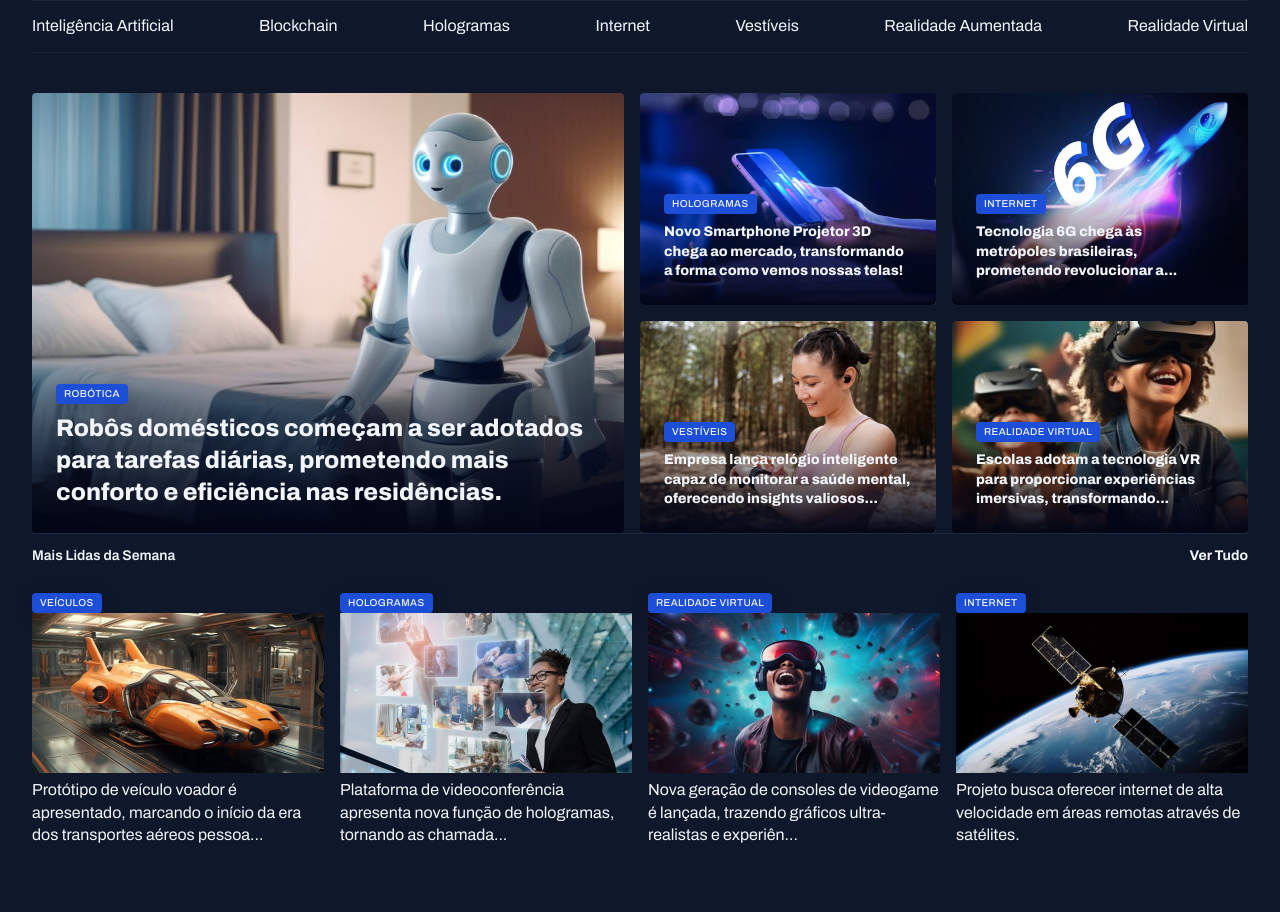
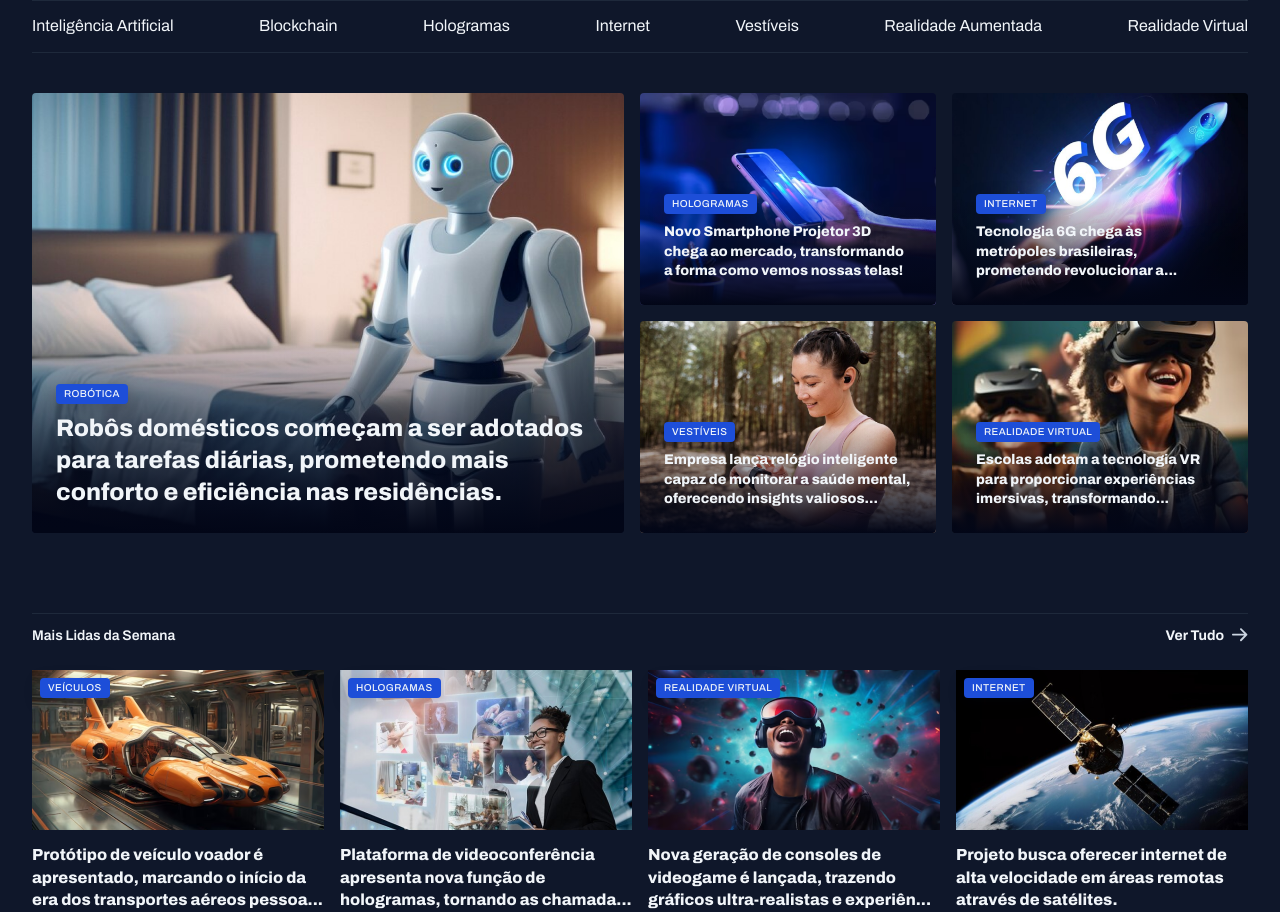
Before and after one commit to crystianzavadniak-08081996/Portal-de-Not-cias, a plain HTML site: page index.html in a window 1280 px wide. Shown: the part 62-974 px from the top of the page. Before the commit the page ends 909 px from the top, so only its background shows below. Drawn offline with Linux system fonts and the light colour scheme.

Commit message:
seta feita e imagens do weekly finalizadas

```diff
--- a/styles/global.css
+++ b/styles/global.css
@@ -55,6 +55,7 @@ img {
 
 main {
   margin-top: 40px;
+  gap: 80px;
 }
 /* criamos o content-tag porque o codigo precisa ser aplicado independente se e uma div ou uma span, eu quero os dois comportamentos DISPLAY INLINE BLOCK */
 .content-tag {
--- a/styles/sections.css
+++ b/styles/sections.css
@@ -68,6 +68,11 @@ header a{
     width: 16px;
     height: 16px;
   }
+
+  &:hover span {
+    background-image: url(../assets/icons/ArrowRight-hover.svg);
+  }
+
 }
 
 /* no HTML depois do header, o primeiro nivel de DIV tem o grid aplicado na class. Para selecionar o primeiro nivel de DIV, colocamos &>div{} */
@@ -80,3 +85,33 @@ img {
   height: 160px;
 }
 }
+
+#weekly header a{
+  display: grid;
+  grid-auto-flow: column;
+  align-items: center;
+  gap: 8px;
+  justify-self: end;
+}
+
+#weekly header a span{
+  width: 16px;
+  height: 16px;
+  background-image: url("../assets/icons/ArrowRight-white.svg");
+  background-repeat: no-repeat;
+  background-size: contain;
+}
+/* essa configuracao esta sendo feita, para deixar a box azul com o mini titulo (veiculos/hologramas, etc) dentro da imagem  com o content tag e afastado das beiradas da imagem com o top e left 8px. */
+#weekly figure {
+  position: relative;
+  .content-tag {
+    position: absolute;
+    top: 8px;
+    left: 8px;
+  }
+
+  p{
+    margin-top: 8px;
+    font-weight: 800;
+  }
+}
```
